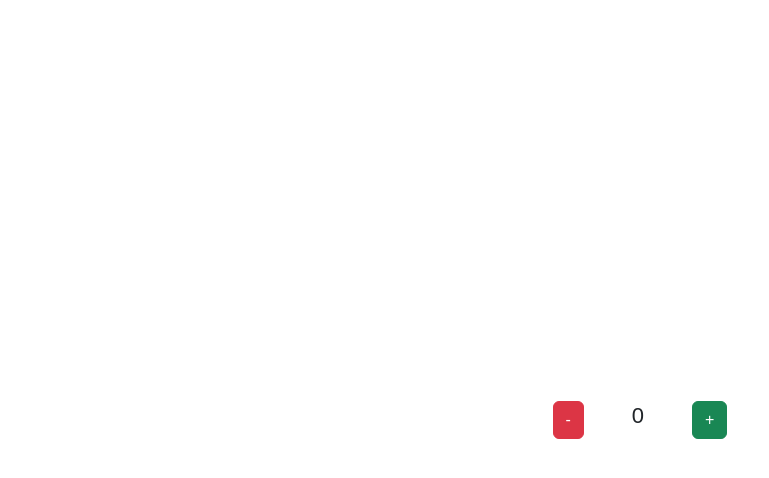
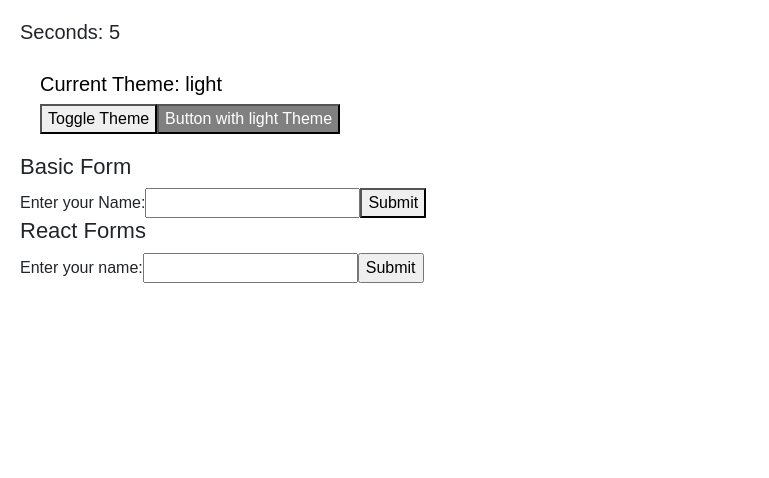
Before and after one commit to jain-santosh/MERN_App, a React (Create React App) app: page / in a window 1280 px wide. Shown: the top 478 px of the page, without its empty margins (0-769 px from the left). Built offline with nearby package versions, Linux system fonts and the light colour scheme.

Commit message:
Additional Hooks & React Forms

```diff
--- a/package.json
+++ b/package.json
@@ -7,7 +7,9 @@
     "@testing-library/jest-dom": "^6.6.3",
     "@testing-library/react": "^16.2.0",
     "@testing-library/user-event": "^13.5.0",
+    "bootstrap": "^5.3.3",
     "react": "^19.0.0",
+    "react-bootstrap": "^2.10.9",
     "react-dom": "^19.0.0",
     "react-scripts": "5.0.1",
     "web-vitals": "^2.1.4"
--- a/src/App.js
+++ b/src/App.js
@@ -1,3 +1,4 @@
+import { useState } from 'react';
 import PackingList from './module-1/PackingList'
 import PackingListTernary from './module-1/PackingListTernary'
 import PackingListAnd from './module-1/PackingListAnd'
@@ -6,11 +7,16 @@ import AlertButton from './module-1/AlertButton';
 import Increment from './module-2/Increment';
 import IncrementState from './module-2/IncrementState';
 import StateVariable from './module-2/StateVariable'
-
+import Timer from './module-2/Timer';
+import ThemeWindow from './module-2/ThemeWindow';
+import BasicForm from './module-2/BasicForm';
+import ReactForm from './module-2/ReactForm';
 
 function App() {
+
   return (
-  <>
+      <div>
+      {/* Module 1 */}
       {/* <PackingList />
       <PackingListTernary />
       <PackingListAnd />
@@ -22,12 +28,19 @@ function App() {
       <AlertButton message="Playing!!">
         Play Movie
       </AlertButton>
+
+      // Module 2
       <br /> <br />
       <Increment /> */}
-    <IncrementState />
+      {/* <IncrementState /> */}
       {/* <StateVariable /> */}
+      <Timer />
+      <ThemeWindow />
 
-  </>
+      <BasicForm />
+      <ReactForm />
+
+    </div>
   );
 }
 
--- /dev/null
+++ b/src/module-2/BasicForm.js
@@ -0,0 +1,13 @@
+function BasicForm() {
+  return (
+    <form>
+      <h1>Basic Form</h1>
+      <label>Enter your Name:
+        <input type="text" />
+      </label>
+      <button>Submit</button>
+    </form>
+  );
+}
+
+export default BasicForm;
--- /dev/null
+++ b/src/module-2/ReactForm.js
@@ -0,0 +1,27 @@
+import { useState } from 'react';
+import ReactDOM from 'react-dom/client';
+
+function ReactForm() {
+  const [name, setName] = useState("");
+
+  const handleSubmit = (event) => {
+    event.preventDefault();
+    alert(`The name you entered was: ${name}`)
+  }
+
+  return (
+    <form onSubmit={handleSubmit}>
+      <h1>React Forms</h1>
+      <label>Enter your name:
+        <input
+          type="text"
+          value={name}
+          onChange={(e) => setName(e.target.value)}
+        />
+      </label>
+      <input type="submit" />
+    </form>
+  )
+}
+
+export default ReactForm;
--- /dev/null
+++ b/src/module-2/ThemeButton.js
@@ -0,0 +1,14 @@
+import { useContext } from "react";
+import ThemeContext from "./ThemeContext";
+
+function ThemeButton() {
+  const theme = useContext(ThemeContext); // Accessing theme from context
+
+  return (
+    <button style={{ background: theme === "light" ? "gray" : "yellow", color: theme === "light" ? "white" : "black" }}>
+      Button with {theme} Theme
+    </button>
+  );
+}
+
+export default ThemeButton;
--- /dev/null
+++ b/src/module-2/ThemeContext.js
@@ -0,0 +1,6 @@
+import { createContext } from "react";
+
+const ThemeContext = createContext("light");
+
+
+export default ThemeContext;
--- /dev/null
+++ b/src/module-2/ThemeWindow.js
@@ -0,0 +1,22 @@
+import { ThemeProvider } from "react-bootstrap";
+import ThemeButton from "./ThemeButton";
+import { useState } from "react";
+import ThemeContext from "./ThemeContext";
+
+function ThemeWindow() {
+
+  const [theme, setTheme] = useState("light");
+
+  return (
+    <ThemeContext.Provider value={theme}>
+      <div style={{background: theme === "light" ? "white" : "black", color: theme === "light" ? "black" : "white", padding: "20px"}}>
+        <h2>Current Theme: {theme}</h2>
+        <button onClick={() => setTheme(theme === "light" ? "dark" : "light")}>Toggle Theme</button>
+        <ThemeButton />
+      </div>
+    </ThemeContext.Provider>
+  )
+
+}
+
+export default ThemeWindow;
--- /dev/null
+++ b/src/module-2/Timer.js
@@ -0,0 +1,19 @@
+import { useState, useEffect } from "react";
+
+function Timer() {
+  const [seconds, setSeconds] = useState(0);
+
+  useEffect(() => {
+    const interval = setInterval(() => {
+      setSeconds((prevSeconds) => prevSeconds + 1);
+    }, 1000);
+
+    return () => {
+      clearInterval(interval); // Cleans up the timer
+    };
+  }, []); // Empty brackets mean this runs only once
+
+  return <h2>Seconds: {seconds}</h2>;
+}
+
+export default Timer;
```
Also changed, not shown: 1 other file (tests, documents, lock files or other folders). Lines whose indentation alone changed are shown as unchanged.
